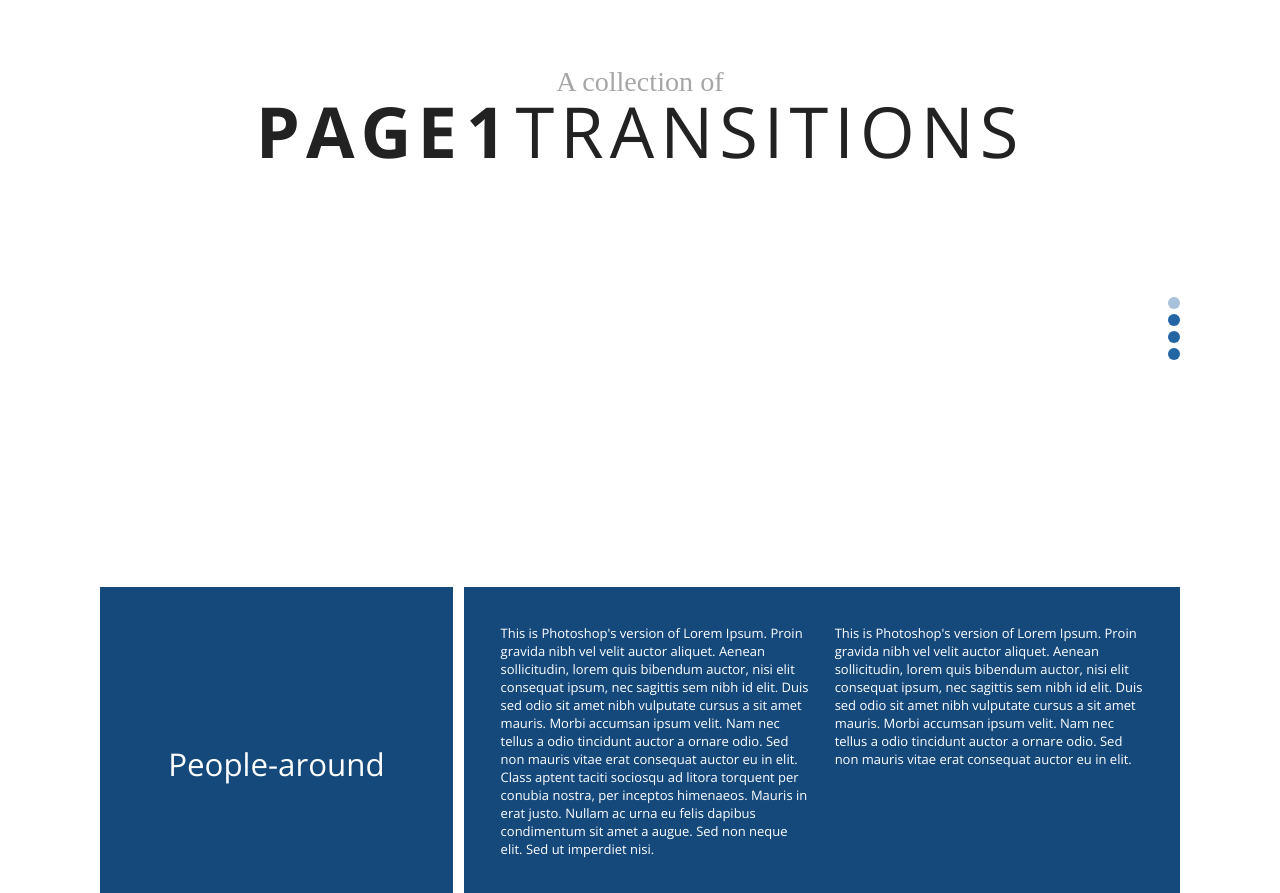
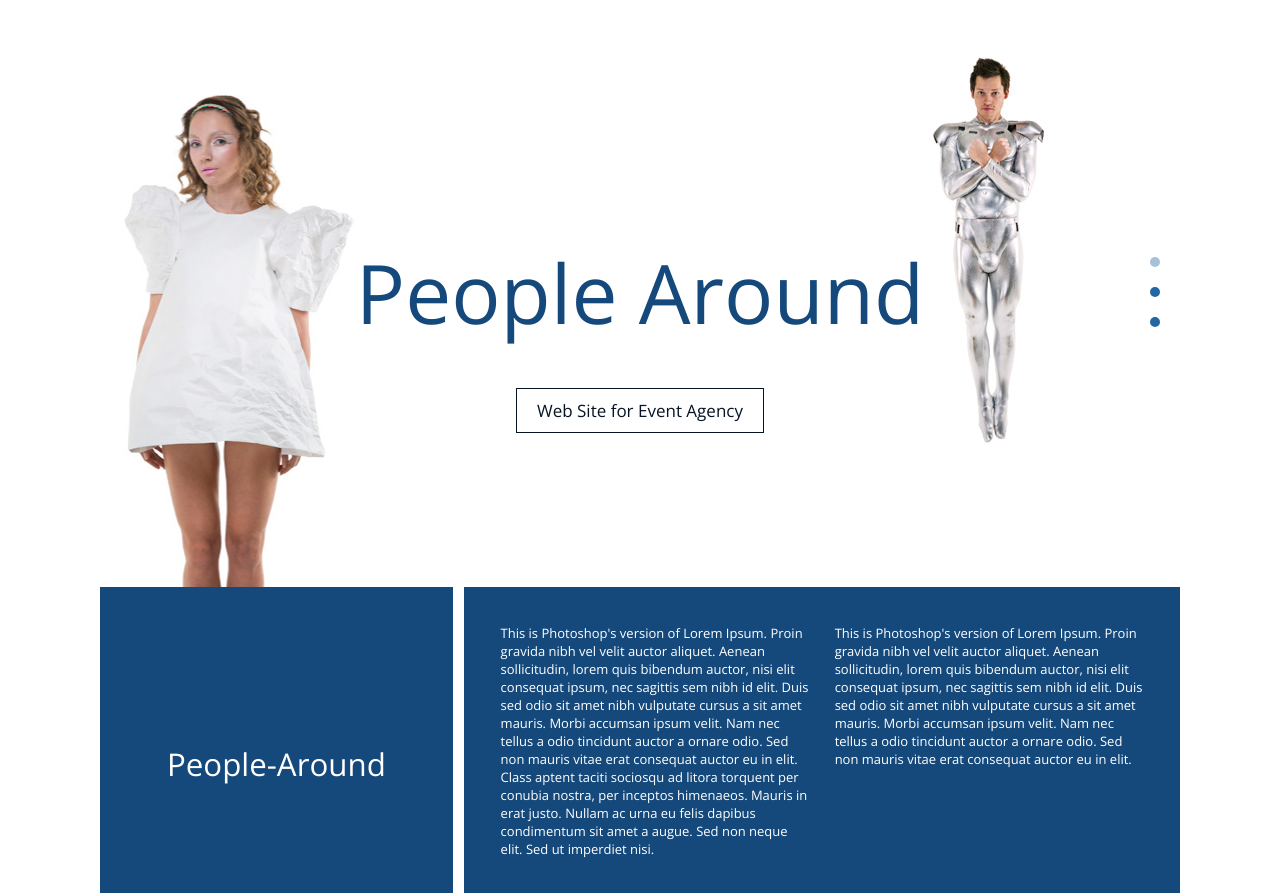
Before and after one commit to Grapheme/Grapheme_reload, a plain HTML site: page index.html in a window 1280 px wide. Shown: the part 59-952 px from the top of the page. Drawn offline with nearby package versions, Linux system fonts and the light colour scheme.

Commit message:
work with slider

```diff
--- a/css/component.css
+++ b/css/component.css
@@ -9,7 +9,7 @@ html, body { height: 100%; }
 	perspective: 1200px;
 }
 
-.pt-page, .prj-name, .prj-desc {
+.slider-item, .prj-name, .prj-desc {
 	width: 100%;
 	height: 100%;
 	position: absolute;
@@ -28,8 +28,8 @@ html, body { height: 100%; }
 	transform-style: preserve-3d;
 }
 
-.pt-page-current, .prj-name-active, .prj-desc-active ,
-.no-js .pt-page {
+.slider-item-active, .prj-name-active, .prj-desc-active ,
+.no-js .slider-item-active {
 	visibility: visible;
 	z-index: 1;
 }
@@ -129,24 +129,6 @@ html, body { height: 100%; }
 	display: none;
 }
 
-.pt-message {
-	display: none;
-	position: absolute;
-	z-index: 99999;
-	bottom: 0;
-	left: 0;
-	width: 100%;
-	background: #da475c;
-	color: #fff;
-	text-align: center;
-}
-
-.pt-message p {
-	margin: 0;
-	line-height: 60px;
-	font-size: 26px;
-}
-
 .no-cssanimations .pt-message {
 	display: block;
 }
@@ -160,19 +142,3 @@ html, body { height: 100%; }
 		display: none;
 	}
 }
-
-@media screen and (max-height: 45.9em) {
-	.pt-triggers .dl-menuwrapper li a {
-		padding-top: 2px;
-		padding-bottom: 2px;
-	}
-	.pt-triggers .dl-menuwrapper li.dl-back:after, .dl-menuwrapper li > a:not(:only-child):after {
-		line-height: 24px;
-	}
-}
-
-@media screen and (max-height: 38em) {
-	.pt-triggers .dl-menuwrapper {
-		display: none;
-	}
-}
--- a/index.html
+++ b/index.html
@@ -47,18 +47,28 @@
         <main class="content">
             <article class="slideshow">
                 <div class="pt-perspective">
-                    <div class="pt-page pt-page-1">
-                        <h1><span>A collection of</span><strong>Page 1</strong> Transitions</h1>
+                    <div class="slider-item" data-elem='people-around'>
+                        <div class="slider-cont">
+                            <h2 class="slider-title">People Around</h2>
+                            <a href="#" class="slider-btn">Web Site for Event Agency</a>
+                        </div>
                     </div>
-                    <div class="pt-page pt-page-2">
-                        <h1><span>A collection of</span><strong>Page 2</strong> Transitions</h1>
+                    <div class="slider-item mdp-item" data-elem='mdp'>
+                        <div class="slider-cont">
+                            <h2 class="slider-title">Masters of Digital Painting</h2>
+                            <a href="#" class="slider-btn">Web Site for MDP Event</a>
+                        </div>
                     </div>
-                    <div class="pt-page pt-page-3">
-                        <h1><span>A collection of</span><strong>Page 3</strong> Transitions</h1>
+                    <div class="slider-item" data-elem='qoobroom'>
+                        <div class="slider-cont">
+                            <h2 class="slider-title">QOOBROOM</h2>
+                            <a href="#" class="slider-btn">Web Site for QoobRoom</a>
+                        </div>
                     </div>
-                    <div class="pt-page pt-page-3">
-                        <h1><span>A collection of</span><strong>Page 4</strong> Transitions</h1>
-                    </div>
+                </div>
+                <div class="people-elems">
+                    <div class="slider-elem people-lena"></div>
+                    <div class="slider-elem people-andrew"></div>
                 </div>
                 <div class="slider-dots"></div>
             </article>
@@ -70,28 +80,23 @@
                             <div class="pt-perspective">
                                 <div class="prj prj-name">
                                     <h2>
-                                        People-around
+                                        People-Around
                                     </h2>
                                 </div>
                                 <div class="prj prj-name">
                                     <h2>
-                                        People-around 2
+                                        MDP event
                                     </h2>
                                 </div>
                                 <div class="prj prj-name">
                                     <h2>
-                                        People-around 3
-                                    </h2>
-                                </div>
-                                <div class="prj prj-name">
-                                    <h2>
-                                        People-around 4
+                                        QoobRoom
                                     </h2>
                                 </div>
                             </div>
                         </div>
                     </div>
-                    <div class="col col-2">
+                    <div class="col col-2 overflow-h">
                         <div class="col-cont">
                             <div class="pt-perspective">
                                 <div class="prj prj-desc">
@@ -116,14 +121,6 @@
                                     </div>
                                     <div class="desc-part right">
                                         3
-                                    </div>
-                                </div>
-                                <div class="prj prj-desc">
-                                    <div class="desc-part left">
-                                        Описание номер 4
-                                    </div>
-                                    <div class="desc-part right">
-                                        4
                                     </div>
                                 </div>
                             </div>
--- a/less/main.less
+++ b/less/main.less
@@ -129,6 +129,9 @@ a {
 /* Text transforms */
 .uppercase {
 	text-transform: uppercase;
+}
+.overflow-h {
+    overflow: hidden;
 }
 
 /* Font weights */
@@ -284,6 +287,8 @@ body {
 
 /* Header styles */
 header {
+    position: relative;
+    z-index: 3;
 	background: @mainColor;
 	height: 3.5rem; /* 56px */
 
@@ -404,20 +409,19 @@ nav {
 .slideshow {
     position: relative;
 	height: 590rem / @htmlFontSize;
-    overflow: hidden;
 
     .slider-dots {
         position: absolute;
-        right: 0;
+        right: 20rem / @htmlFontSize;
         top: 50%;
-        z-index: 2;
+        z-index: 3;
 
         .slider-dot {
-            width: 12rem / @htmlFontSize;
-            height: 12rem / @htmlFontSize;
-            border-radius: 12rem / @htmlFontSize;
+            width: 10rem / @htmlFontSize;
+            height: 10rem / @htmlFontSize;
+            border-radius: 10rem / @htmlFontSize;
             background: #2465a4;
-            margin: 5rem / @htmlFontSize 0;
+            margin: 20rem / @htmlFontSize 0;
             cursor: pointer;
 
             &.active-dot {
@@ -425,7 +429,88 @@ nav {
             }
         }
     }
+
+    .slider-cont {
+        position: absolute;
+        top: 50%;
+        text-align: center;
+        width: 100%;
+        z-index: 2;
+    }
+
+    .slider-title {
+        color: #15497b;
+        font-size: 82rem / @htmlFontSize;
+        margin: -(112rem/@htmlFontSize)/2 0 0 0;
+        .light;
+    }
+
+    .slider-btn {
+        display: inline-block;
+        border: 1px solid #071424;
+        padding: 10px 20px;
+        color: #071424;
+        font-size: 17rem / @htmlFontSize;
+        margin: 40rem / @htmlFontSize 0 0;
+        .light;
+    }
+
+    .slider-elem {
+        position: absolute;
+        z-index: -1;
+
+        &.people-andrew {
+            width: 184rem / @htmlFontSize;
+            height: 416rem / @htmlFontSize;
+            background-image: url(../img/slideshow/people_around_2.jpg);
+            background-size: 100% 100%;
+            right: 100rem / @htmlFontSize;
+            top: 50rem / @htmlFontSize;
+            opacity: 0;
+            -webkit-transform: translateY(-110%);
+            transform: translateY(-110%);
+            -webkit-transition: all 1s ease;
+            transition: all 1s ease;
+
+            &.elem-active {
+                opacity: 1;
+                -webkit-transform: translateY(0);
+                transform: translateY(0);
+            }
+        }
+
+        &.people-lena {
+            width: 264rem / @htmlFontSize;
+            height: 716rem / @htmlFontSize;
+            background-image: url(../img/slideshow/people_around_1.jpg);
+            background-size: 100% 100%;
+            left: 0;
+            top: 50rem / @htmlFontSize;
+            opacity: 0;
+            -webkit-transform: translateY(100%);
+            transform: translateY(100%);
+            -webkit-transition: all 1s ease;
+            transition: all 1s ease;
+
+            &.elem-active {
+                opacity: 1;
+                -webkit-transform: translateY(0);
+                transform: translateY(0);
+            }
+        }
+    }
+
+    .mdp-item {
+        background: url(../img/slideshow/mdp.jpg);
+        background-size: cover;
+    }
 }
+
+.prj-list {
+    position: relative;
+    z-index: 3;
+}
+
 /* Footer styles */
 
 .footer {
```
Also changed, not shown: css/main.css, img/fotorama.png (deleted), img/fotorama@2x.png (deleted), img/slideshow/mdp.jpg (added), img/slideshow/people_around_1.jpg (added), img/slideshow/people_around_2.jpg (added), js/vendor/pagetransitions.js.
